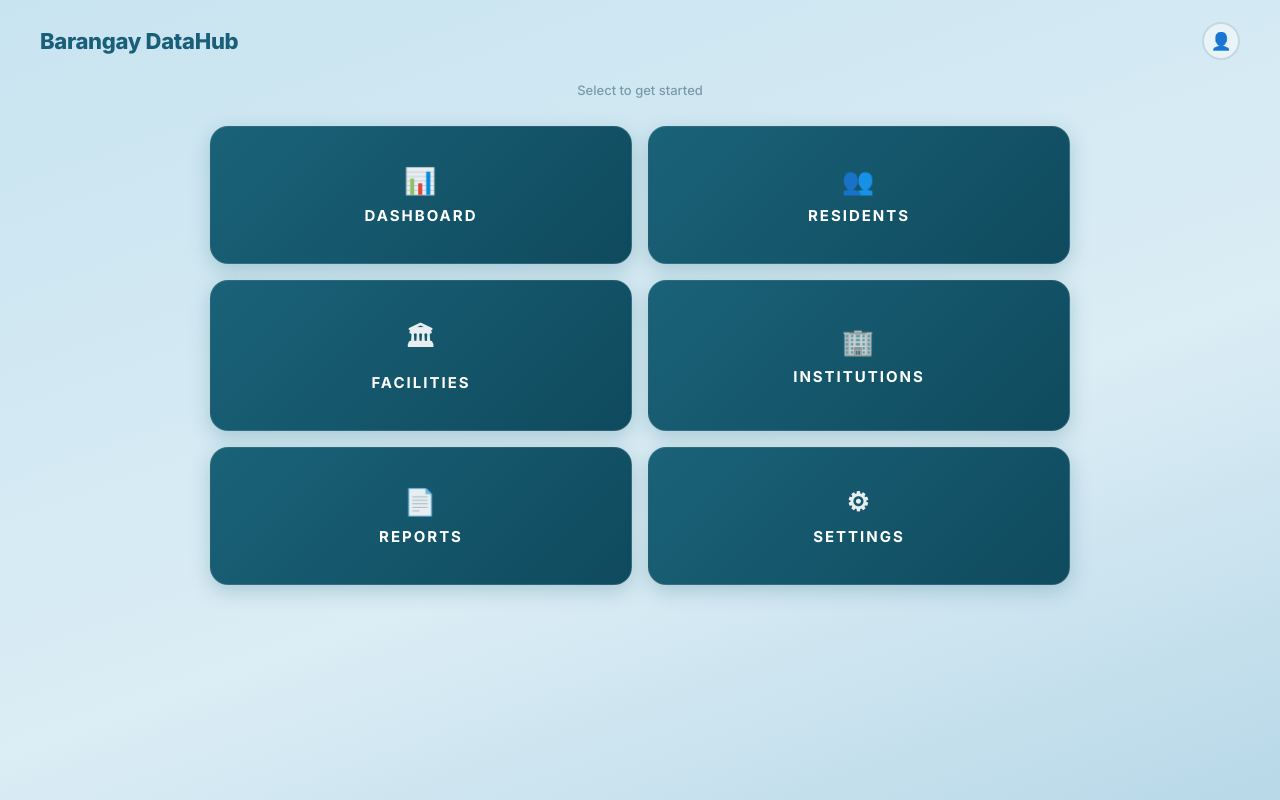
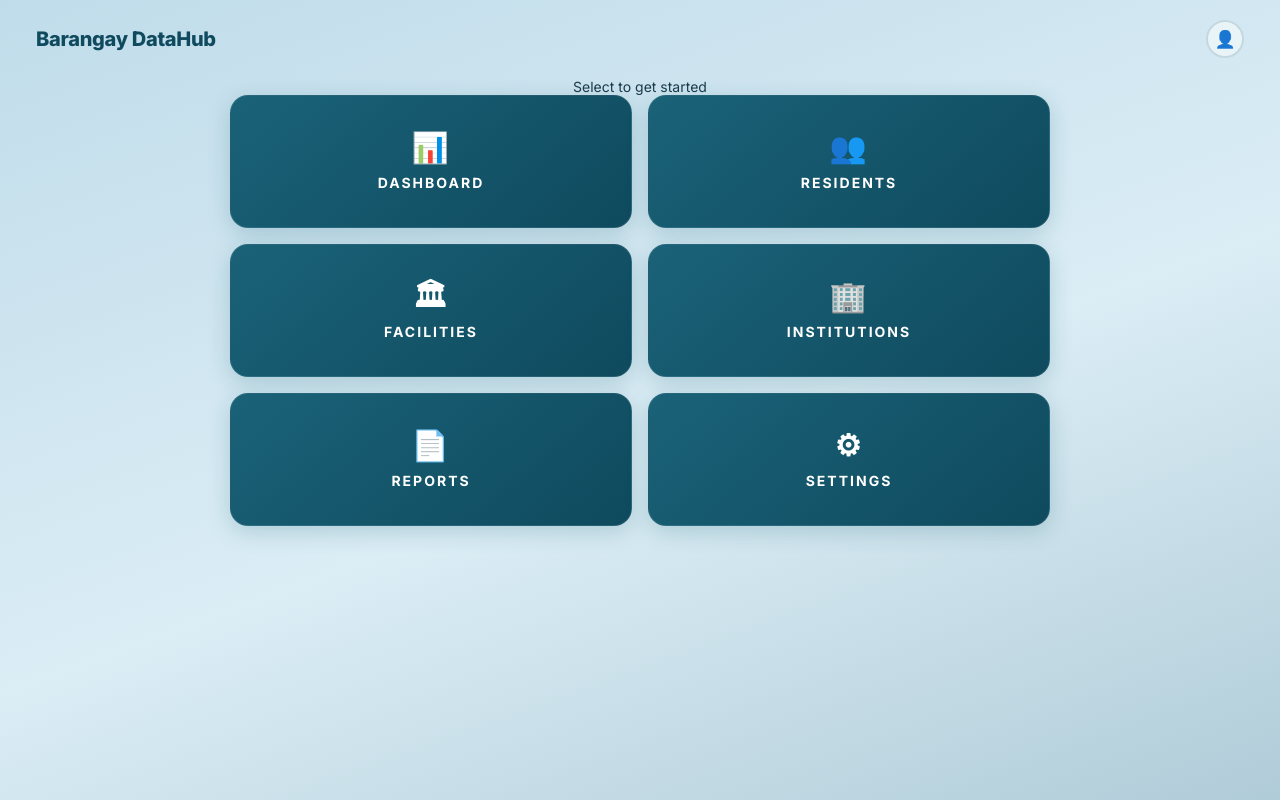
Before and after one commit to marieljopista-oss/brgy-datahub, a Django app: page /home/ in a window 1280 px wide. Run offline with Django 4.2, Linux system fonts and the light colour scheme; the visitor is signed in with stand-in values (Sample User, id 1); data comes from the database, SQL or seed files in the repository.

Commit message:
Update home.css

```diff
--- a/my_barangay_datahub/static/css/home.css
+++ b/my_barangay_datahub/static/css/home.css
@@ -1,153 +1,69 @@
-
+/* ================================================
+   HOME PAGE — home.css
+   ================================================ */
 
 body {
-
-  background: linear-gradient(160deg, #c8e4f0 0%, #dbedf5 60%, #b8d8e8 100%);
-
+  background: linear-gradient(160deg, #c0dcea 0%, #dbedf5 55%, #b0ccd8 100%);
+  min-height: 100vh;
 }
 
+/* Top bar */
+.home-topbar {
+  display: flex; align-items: center;
+  justify-content: space-between;
+  padding: 20px 36px;
+}
+.home-brand { font-size: 20px; font-weight: 800; color: #0f4a5e; letter-spacing: -0.3px; }
+.home-brand span { font-weight: 400; color: #5a8a9a; font-size: 14px; display: block; margin-top: 2px; }
 
+/* Center body */
+.home-body {
+  display: flex; flex-direction: column; align-items: center;
+  padding: 0 36px 60px;
+}
+.home-welcome {
+  text-align: center; margin-bottom: 32px;
+}
+.home-welcome h2 { font-size: 22px; font-weight: 700; color: #0f4a5e; }
+.home-welcome p  { font-size: 13px; color: #5a8a9a; margin-top: 5px; }
 
-/* Top bar */
-
-.home-topbar {
-
-  display: flex;
-
-  align-items: center;
-
-  justify-content: space-between;
-
-  padding: 22px 40px;
-
+/* 2-column grid of menu buttons */
+.menu-grid {
+  display: grid;
+  grid-template-columns: 1fr 1fr;
+  gap: 16px; width: 100%; max-width: 820px;
 }
 
+/* Each menu button */
+.menu-btn {
+  display: flex; flex-direction: column;
+  align-items: center; justify-content: center;
+  gap: 12px;
+  background: linear-gradient(140deg, #1a6278, #0f4a5e);
+  color: #fff;
+  border-radius: 18px;
+  padding: 36px 24px;
+  font-size: 14px; font-weight: 700;
+  letter-spacing: 2px; text-transform: uppercase;
+  text-decoration: none; text-align: center;
+  transition: all 0.22s ease;
+  box-shadow: 0 6px 22px rgba(26,98,120,0.22);
+  border: 1px solid rgba(255,255,255,0.08);
+  position: relative; overflow: hidden;
+}
+.menu-btn::after {
+  content: '';
+  position: absolute; inset: 0;
+  background: rgba(255,255,255,0);
+  transition: background 0.2s;
+}
+.menu-btn:hover {
+  transform: translateY(-4px);
+  box-shadow: 0 14px 32px rgba(26,98,120,0.32);
+}
+.menu-btn:hover::after { background: rgba(255,255,255,0.06); }
+.menu-btn:active { transform: translateY(-1px); }
 
-
-/* Brand name */
-
-.home-brand {
-
-  font-size: 22px;
-
-  font-weight: 800;
-
-  color: #1a5f7a;
-
-  letter-spacing: -0.3px;
-
-}
-
-
-
-/* Wrapper to center the grid */
-
-.home-body {
-
-  display: flex;
-
-  flex-direction: column;
-
-  align-items: center;
-
-  padding: 0 40px 60px;
-
-}
-
-
-
-/* Subtitle under the grid */
-
-.home-subtitle {
-
-  font-size: 13px;
-
-  color: #7a9aaa;
-
-  margin-bottom: 28px;
-
-  font-weight: 500;
-
-}
-
-
-
-/* 2-column grid */
-
-.menu-grid {
-
-  display: grid;
-
-  grid-template-columns: 1fr 1fr;
-
-  gap: 16px;
-
-  width: 100%;
-
-  max-width: 860px;
-
-}
-
-
-
-/* Each big menu button */
-
-.menu-btn {
-
-  display: flex;
-
-  flex-direction: column;
-
-  align-items: center;
-
-  justify-content: center;
-
-  gap: 10px;
-
-  background: linear-gradient(135deg, #1a6278, #0f4a5e);
-
-  color: #fff;
-
-  border-radius: 18px;
-
-  padding: 38px 20px;
-
-  font-size: 15px;
-
-  font-weight: 700;
-
-  letter-spacing: 2px;
-
-  text-decoration: none;
-
-  text-align: center;
-
-  transition: all 0.2s ease;
-
-  box-shadow: 0 6px 20px rgba(26, 98, 120, 0.25);
-
-  border: 1px solid rgba(255,255,255,0.1);
-
-}
-
-.menu-btn:hover {
-
-  background: linear-gradient(135deg, #145268, #0a3e50);
-
-  transform: translateY(-3px);
-
-  box-shadow: 0 12px 28px rgba(26, 98, 120, 0.35);
-
-}
-
-
-
-/* Icon inside the menu button */
-
-.menu-btn .menu-icon {
-
-  font-size: 26px;
-
-  opacity: 0.9;
-
-}
+.menu-icon { font-size: 30px; line-height: 1; }
+.menu-label { font-size: 13px; font-weight: 700; letter-spacing: 2px; }
+.menu-desc  { font-size: 11px; font-weight: 400; opacity: 0.65; letter-spacing: 0.5px; margin-top: -4px; }
```
